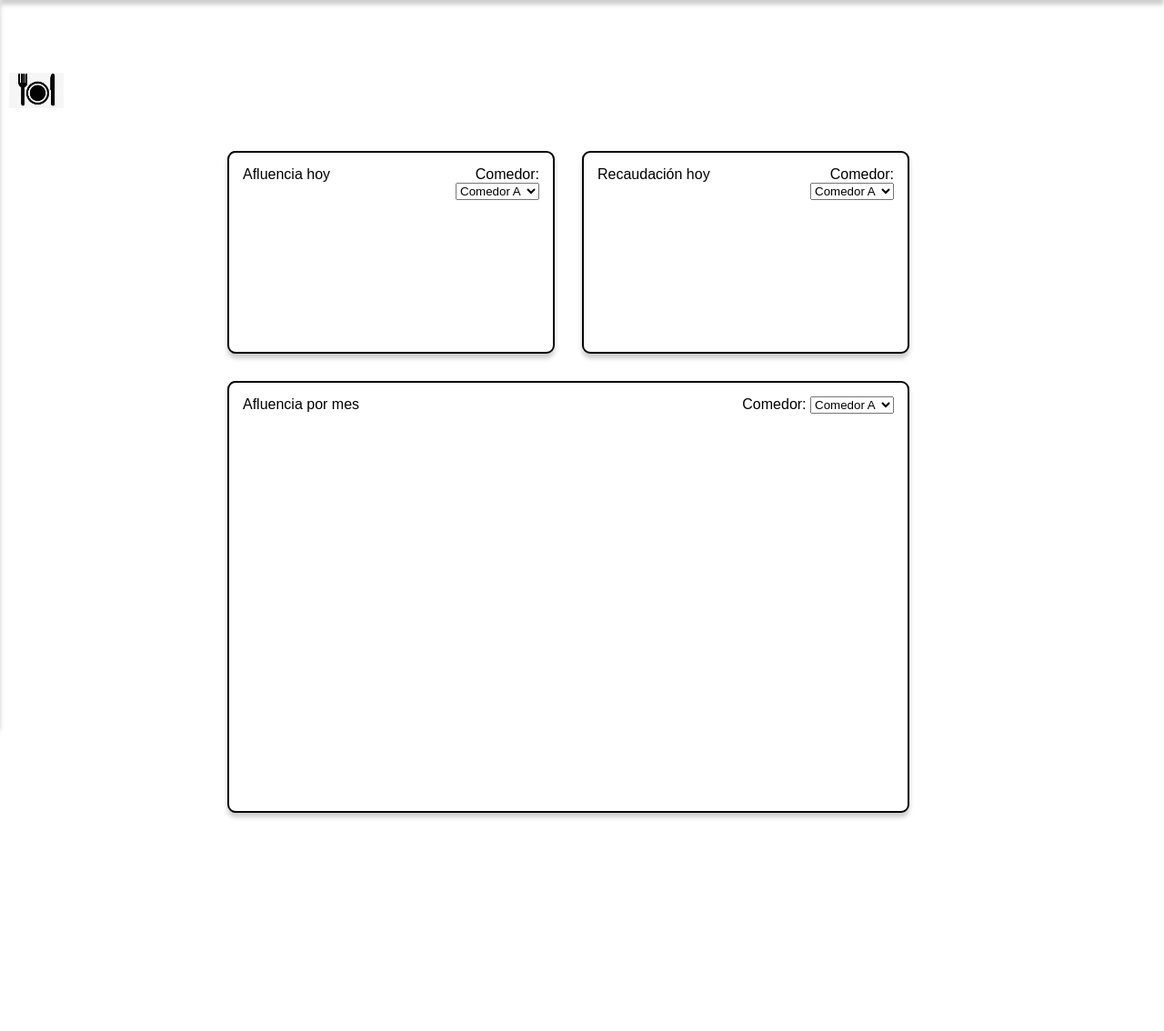
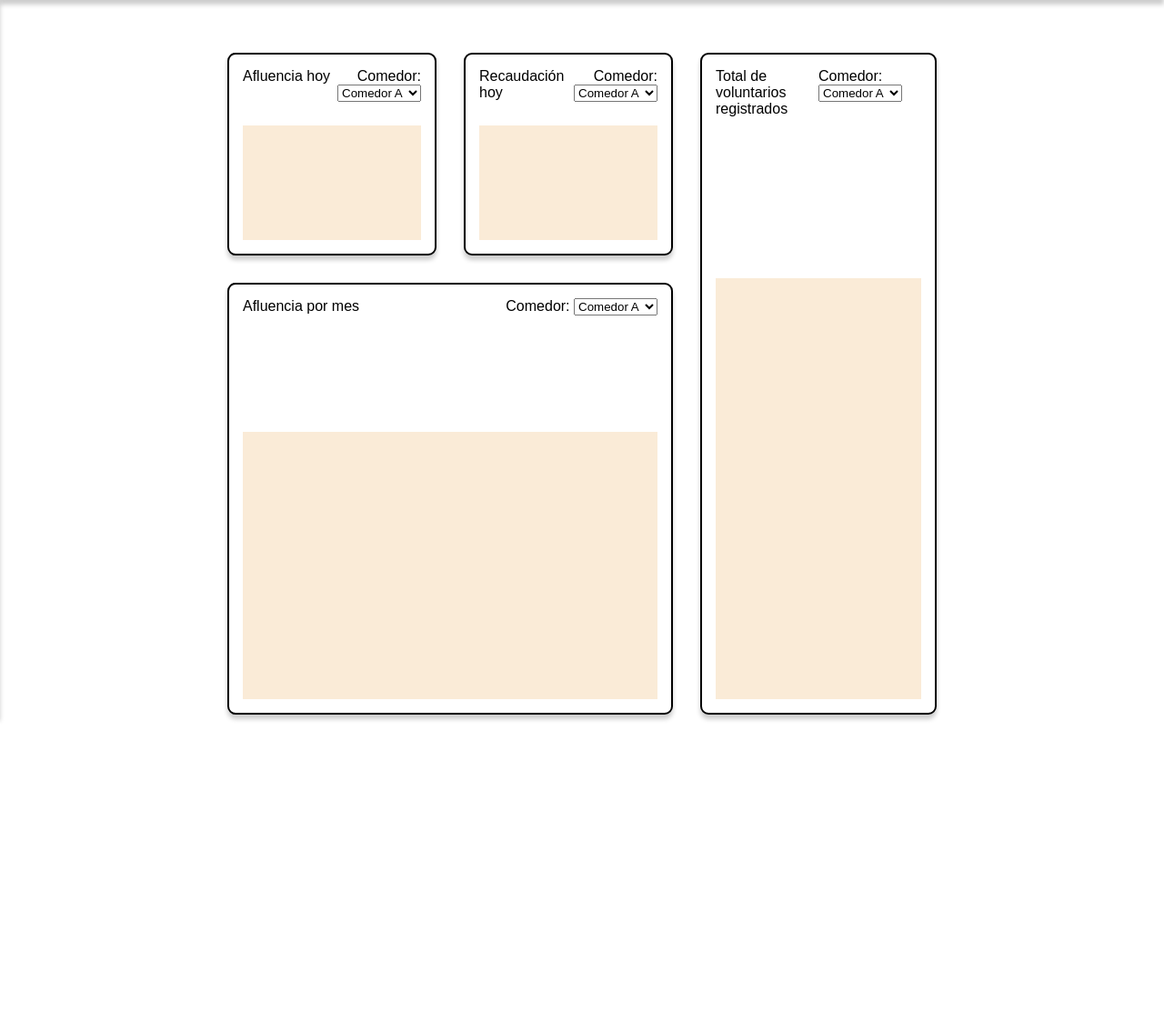
Before and after one commit to Its-Yayo/Dif-App-Web, a Python web app: template app/templates/home.html in a window 1280 px wide. Shown: the part 92-1226 px from the top of the page at 91% size. After the commit the page ends 885 px from the top, so only its background shows below. Run offline with Jinja, Linux system fonts and the light colour scheme; the template is opened without the code that fills it, so the values that code supplies are empty.

Commit message:
Se actualizan html y css

```diff
--- a/app/static/css/home.css
+++ b/app/static/css/home.css
@@ -49,7 +49,7 @@ header {
     left: -250px;
     top: 0;
     transition: left 0.3s ease-in-out;
-    margin-top: 90px;
+    margin-top: 80px;
     box-shadow: 0px 5px 5px rgba(0, 0, 0, 0.2);
     font-size: 20px;
 }
@@ -143,7 +143,7 @@ nav a {
 }
 
 .Dashb_container{
-    grid-template-columns: 1fr 1fr;
+    grid-template-columns: 1fr 1fr 1fr;
     grid-template-rows: 1fr 1fr 1fr;
     grid-template-areas: "header header header";
     grid-auto-rows: minmax(150px, 1fr);
@@ -198,6 +198,7 @@ nav a {
     display: grid;
     grid-template-columns: 1fr 1fr;
     grid-template-rows: 1fr 1fr 1fr;
+    gap: 0;
 }
 
 .item-1{
@@ -210,11 +211,20 @@ nav a {
     grid-column: auto;
 }
 
-#sub-item1, #sub-item2, #sub-item3{
+#sub-item1, #sub-item2, #sub-item3, #sub-item-4{
     text-align: end;
 }
 
+.encabezado{
+    grid-row: 1;
+    grid-column: auto;
+}
 
+.content{
+    background-color: antiquewhite;
+    grid-row: 2 / span 4;
+    grid-column: 1 / span 3;
+}
 
 .item-3{
     grid-row: 2 / 4;
--- a/app/templates/home.html
+++ b/app/templates/home.html
@@ -2,27 +2,6 @@
 {% extends 'layout.html' %}
 
 {% block body %}
-
-<div class="dropdown">
-    <a href="" class="profile_nav">
-        <img class="img_comedor" alt="Comedor" src="../templates/images/comedor_icn.jpg" width="60px">
-        <span class="user_name">
-            Comedor
-
-                <!--Depende de la base de datos-->
-            <div class="dropdown-content" id="comedores">
-                <div class="search_icn">
-                    <img src="../images/search3.png" alt="search" width="20px">
-                </div>
-                <a href="">Comedor 1</a>
-                <a href="">Comedor 2</a>
-                <a href="">Comedor 3</a>
-                <a href="">Comedor 4</a>
-
-            </div>
-        </span>
-    </a>
-</div>
 
 
     <!-- Contenido de las secciones -->
@@ -55,6 +34,9 @@
                     <option value="Comedor R">Comedor R</option>
                 </select>
             </form>
+            <div class="content" id="content1">
+
+            </div>
         </div>
 
         <div class="item-2" id="recaudacion_dia">
@@ -84,6 +66,10 @@
                     <option value="Comedor R">Comedor R</option>
                 </select>
             </form>
+
+            <div class="content" id="content2">
+
+            </div>
         </div>
 
 
@@ -112,6 +98,39 @@
                     <option value="Comedor R">Comedor R</option>
                 </select>
             </form>
+            <div class="content" id="content3">
+
+            </div>
+        </div>
+
+        <div class="item-4" id="total_comensales">
+            <div class="encabezado" id="encabezado4">Total de voluntarios registrados</div>
+            <form action="" method="get" class="sub-grid" id="sub-item4">
+                <label for="comedor">Comedor:</label>
+                <select id="comedor" name="comedor">
+                    <option value="Comedor A">Comedor A</option>
+                    <option value="Comedor B">Comedor B</option>
+                    <option value="Comedor C">Comedor C</option>
+                    <option value="Comedor D">Comedor D</option>
+                    <option value="Comedor E">Comedor E</option>
+                    <option value="Comedor F">Comedor F</option>
+                    <option value="Comedor G">Comedor G</option>
+                    <option value="Comedor H">Comedor H</option>
+                    <option value="Comedor I">Comedor I</option>
+                    <option value="Comedor J">Comedor J</option>
+                    <option value="Comedor K">Comedor K</option>
+                    <option value="Comedor L">Comedor L</option>
+                    <option value="Comedor M">Comedor M</option>
+                    <option value="Comedor N">Comedor N</option>
+                    <option value="Comedor O">Comedor O</option>
+                    <option value="Comedor P">Comedor P</option>
+                    <option value="Comedor Q">Comedor Q</option>
+                    <option value="Comedor R">Comedor R</option>
+                </select>
+            </form>
+            <div class="content" id="content4">
+
+            </div>
         </div>
 
 
--- a/app/templates/layout.html
+++ b/app/templates/layout.html
@@ -18,7 +18,6 @@
             <nav id="sideNav">
                 <ul>
                     <li><a href="/tablero">Tablero</a></li>
-                    <li><a href="/afluencia">Afluencia</a></li>
                     <li><a href="/personal">Personal</a></li>
                     <li><a href="/recaudaciones">Recaudación</a></li>
                     <li><a href="/inventario">Inventario</a></li>
```
Also changed, not shown: app/static/css/afluencia.css (deleted, +0 -154 lines), app/templates/afluencia.html (deleted, +0 -19 lines).
